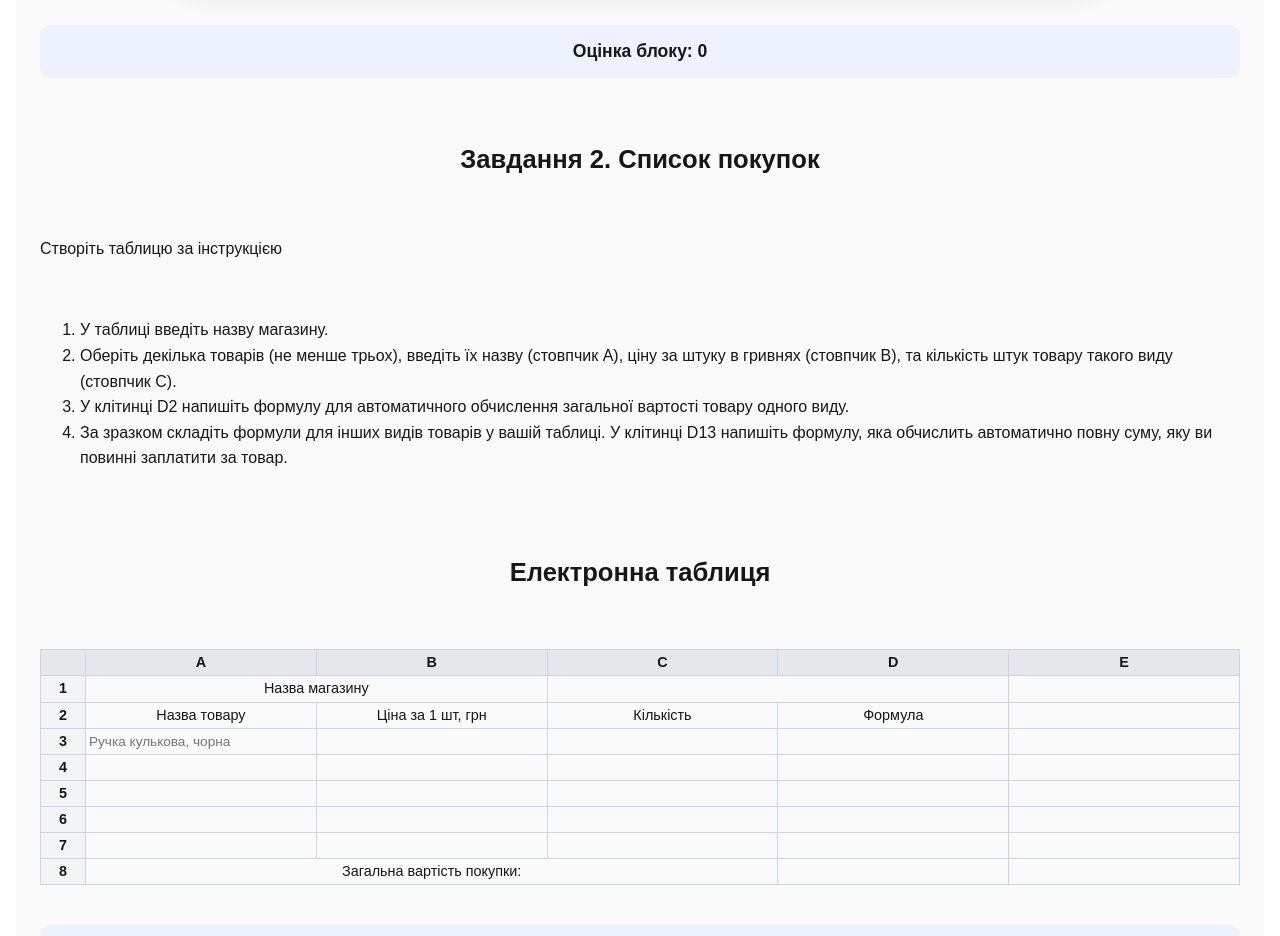
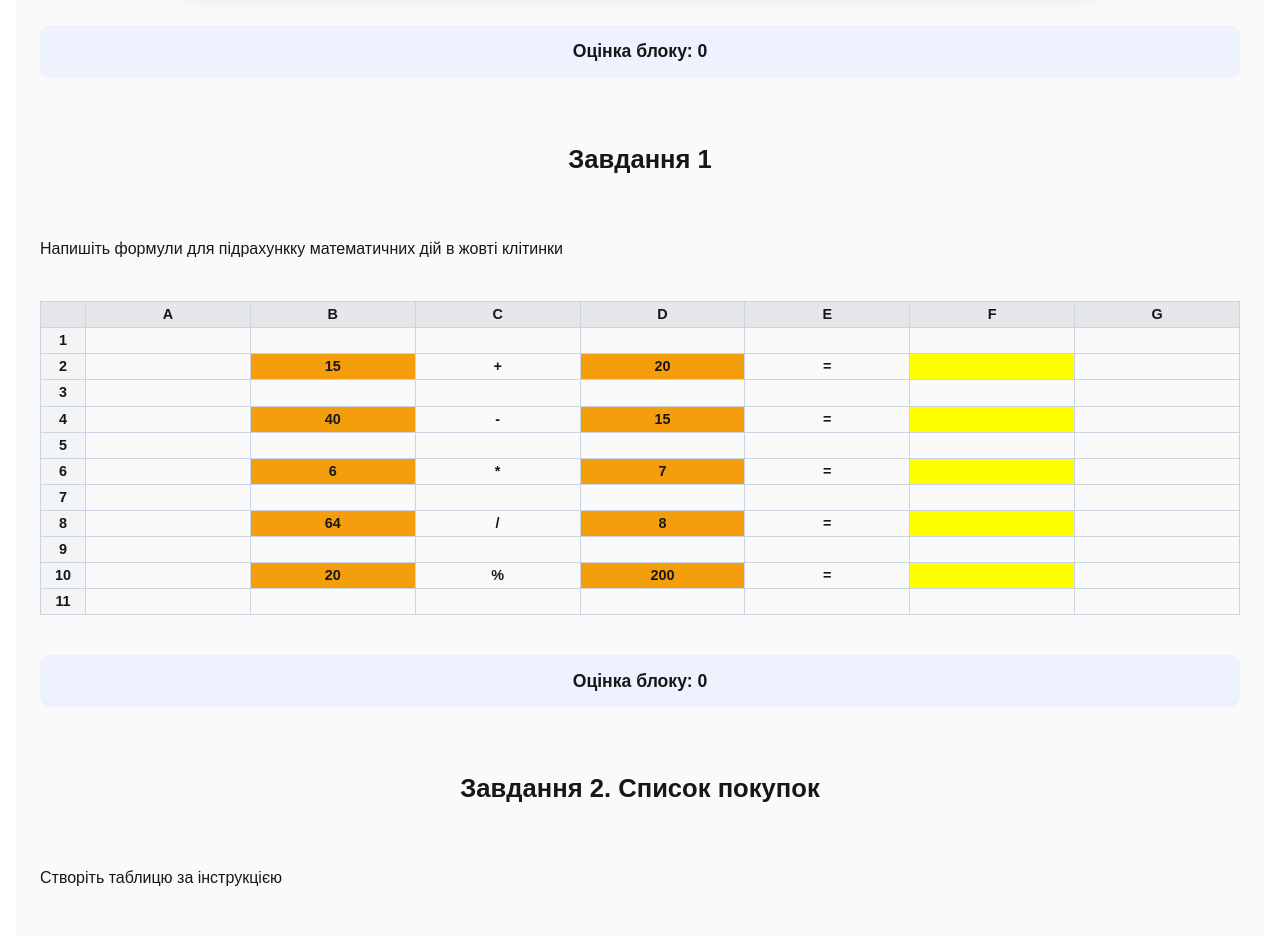
Before and after one commit to ValeriyVinn/samples, a Next.js app: page /page-2 in a window 1280 px wide. Shown: the part 1700-2636 px from the top of the page. Built offline with nearby package versions, Linux system fonts and the light colour scheme.

Commit message:
add(page-2): task-1

```diff
--- a/src/app/page-2/page.module.css
+++ b/src/app/page-2/page.module.css
@@ -270,13 +270,42 @@
   font-weight: 600;
   width: 42px;
 }
-/* ширина стовпчика з номерами */
+
 .excel th:first-child {
   width: 42px;
 }
 
-/* всі інші стовпчики (A–E) */
 .excel th:not(:first-child),
 .excel td:not(:first-child) {
   width: calc((100% - 42px) / 5);
 }
+
+/* ===== Task 1 Excel ===== */
+
+.orange {
+  background: #f59e0b;
+  font-weight: 700;
+}
+
+.answerCell {
+  background: yellow;
+}
+
+.correctCell {
+  background: #22c55e;
+  color: #fff;
+  font-weight: 700;
+}
+
+.operator {
+  font-size: 1.4rem;
+  font-weight: 800;
+  text-align: center;
+}
+
+.answerCell input,
+.correctCell input {
+  text-align: center;
+  font-weight: 700;
+  background: transparent;
+}
--- a/src/app/page-2/page.tsx
+++ b/src/app/page-2/page.tsx
@@ -116,8 +116,46 @@ export default function Page2() {
 
   if (totalCorrect) tableScore += 2;
 
+  /* ===== Завдання 1. Арифметика в Excel ===== */
+
+  type ExcelTask = {
+    row: number;
+    a: number;
+    b: number;
+    op: string;
+  };
+
+  const excelTasks: ExcelTask[] = [
+    { row: 2, a: 15, b: 20, op: "+" },
+    { row: 4, a: 40, b: 15, op: "-" },
+    { row: 6, a: 6, b: 7, op: "*" },
+    { row: 8, a: 64, b: 8, op: "/" },
+    { row: 10, a: 20, b: 200, op: "%" },
+  ];
+
+  const correctFormulas = ["=B2+D2", "=B4-D4", "=B6*D6", "=B8/D8", "=B10*D10"];
+
+  const [answers1, setAnswers1] = useState<string[]>(
+    Array(correctFormulas.length).fill(""),
+  );
+
+  const [correct1, setCorrect1] = useState<boolean[]>(
+    Array(correctFormulas.length).fill(false),
+  );
+
+  const checkAnswer1 = (index: number) => {
+    const user = answers1[index].replace(/\s+/g, "");
+    const expected = correctFormulas[index];
+
+    const copy = [...correct1];
+    copy[index] = user === expected;
+    setCorrect1(copy);
+  };
+
+  const task1Score = correct1.filter(Boolean).length * 5;
+
   /* ===== Загальна оцінка ===== */
-  const totalScore = quizSum + theoryScore + tableScore;
+  const totalScore = quizSum + theoryScore + task1Score +tableScore;
 
   return (
     <div className={styles.container}>
@@ -189,6 +227,80 @@ export default function Page2() {
       </div>
 
       <div className={styles.sum}>Оцінка блоку: {theoryScore}</div>
+
+      <h2 className={styles.headerTwo}>Завдання 1</h2>
+      <div>
+        Напишіть формули для підрахункку математичних дій в жовті клітинки
+      </div>
+      <div className={styles.sheet}>
+        <table className={styles.excel}>
+          <thead>
+            <tr>
+              <th></th>
+              {["A", "B", "C", "D", "E", "F", "G"].map((c) => (
+                <th key={c}>{c}</th>
+              ))}
+            </tr>
+          </thead>
+
+          <tbody>
+            {Array.from({ length: 11 }, (_, r) => {
+              const row = r + 1;
+              const taskIndex = excelTasks.findIndex((t) => t.row === row);
+              const task = excelTasks[taskIndex];
+
+              return (
+                <tr key={row}>
+                  <th>{row}</th>
+
+                  {/* A */}
+                  <td></td>
+
+                  {/* B */}
+                  <td className={task ? styles.orange : ""}>{task?.a ?? ""}</td>
+
+                  {/* C (оператор) */}
+                  <td className={styles.operator}>{task?.op ?? ""}</td>
+
+                  {/* D */}
+                  <td className={task ? styles.orange : ""}>{task?.b ?? ""}</td>
+
+                  {/* E (=) */}
+                  <td className={styles.operator}>{task ? "=" : ""}</td>
+
+                  {/* F (input з формулою) */}
+                  <td
+                    className={
+                      task
+                        ? correct1[taskIndex]
+                          ? styles.correctCell
+                          : styles.answerCell
+                        : ""
+                    }
+                  >
+                    {task && (
+                      <input
+                        value={answers1[taskIndex]}
+                        onChange={(e) => {
+                          const copy = [...answers1];
+                          copy[taskIndex] = e.target.value;
+                          setAnswers1(copy);
+                        }}
+                        onBlur={() => checkAnswer1(taskIndex)}
+                      />
+                    )}
+                  </td>
+
+                  {/* G */}
+                  <td></td>
+                </tr>
+              );
+            })}
+          </tbody>
+        </table>
+      </div>
+
+      <div className={styles.sum}>Оцінка блоку: {task1Score}</div>
 
       <h2 className={styles.headerTwo}>Завдання 2. Список покупок</h2>
       <div>Створіть таблицю за інструкцією</div>
```
